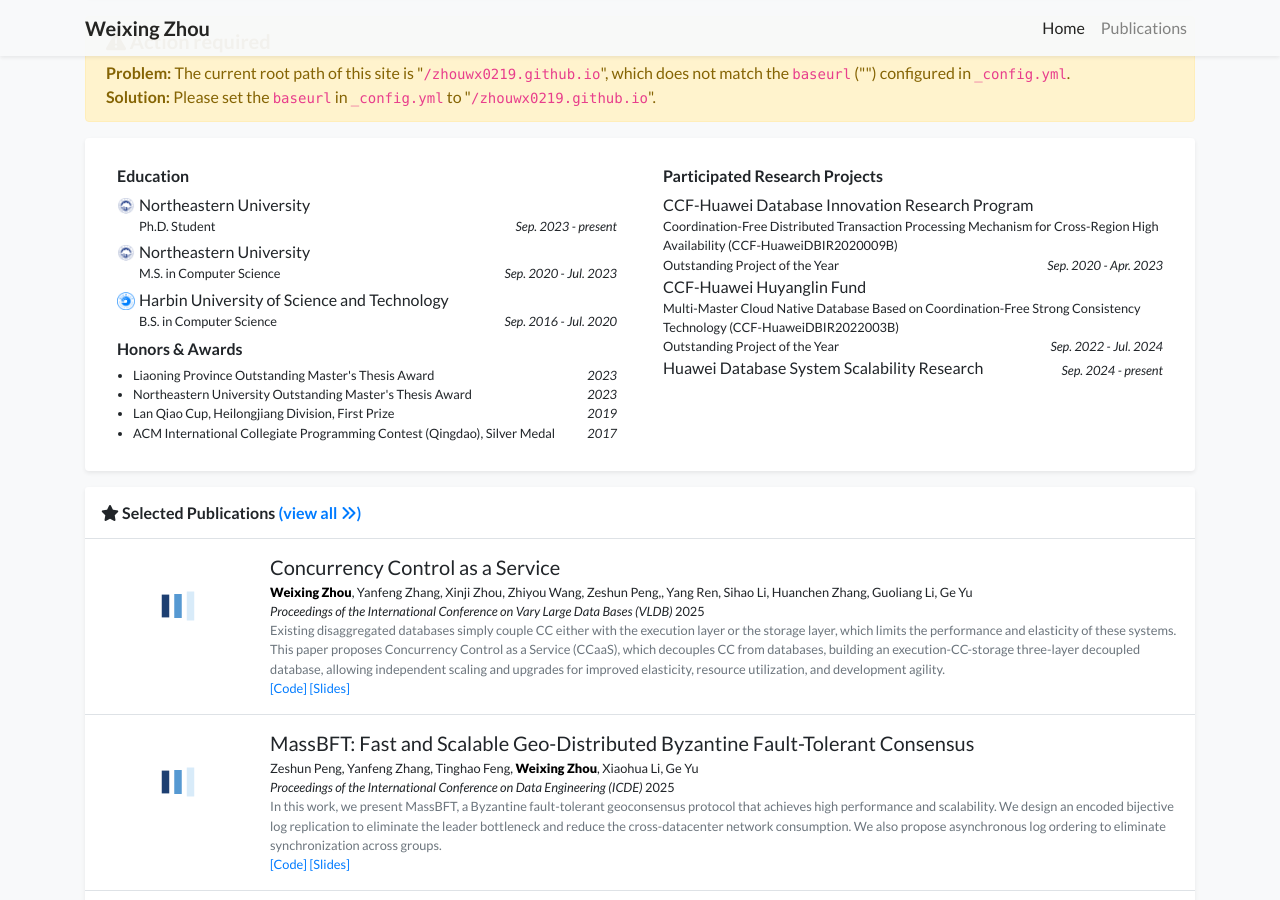
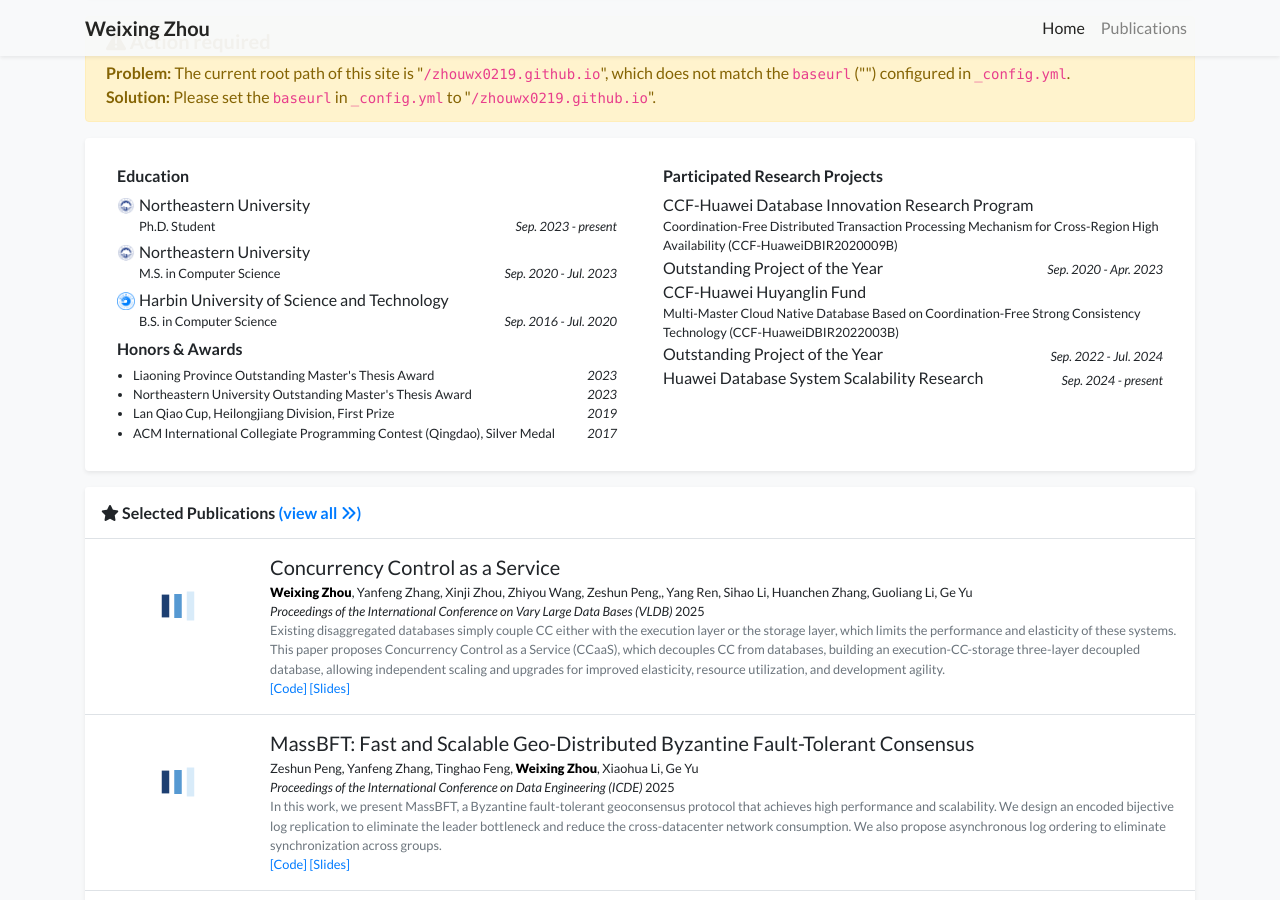
Before and after one commit to zhouwx0219/zhouwx0219.github.io, a Jekyll site: the page built from index.html, in a window 1280 px wide and 900 px high, scrolled down 467 px. Built offline with Jekyll 4.4.1, drawn with Linux system fonts in a browser that asks for light colours; nearby versions of some CDN libraries; a style sheet for code colours, icons or effects is not loaded.

Commit message:
try to correct the experience

```diff
--- a/_includes/widgets/experience_card.html
+++ b/_includes/widgets/experience_card.html
@@ -36,7 +36,7 @@
                                     <div class="d-flex flex-wrap align-items-center">
                                         <span >{{ item.name }}</span>
                                         <span  class="small d-flex">{{ item.detail }}</span>
-                                        <span  class="small d-flex bold">{{ item.award }}</span>
+                                        <span  class="d-flex">{{ item.award }}</span>
                                         <span  class="small d-flex ml-auto mt-auto no-break"><em>{{ item.date }}</em></span>
                                     </div>
                                 </li>
```
